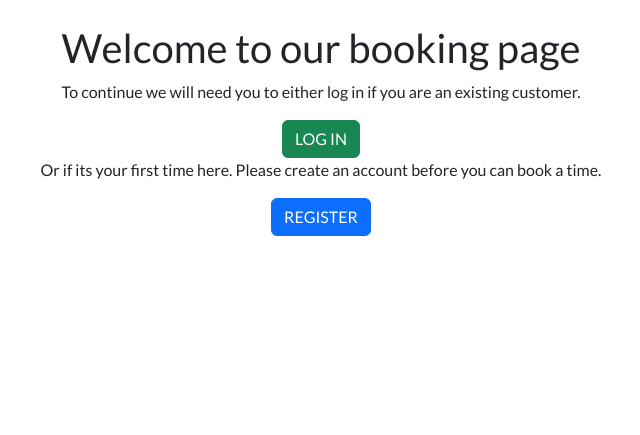
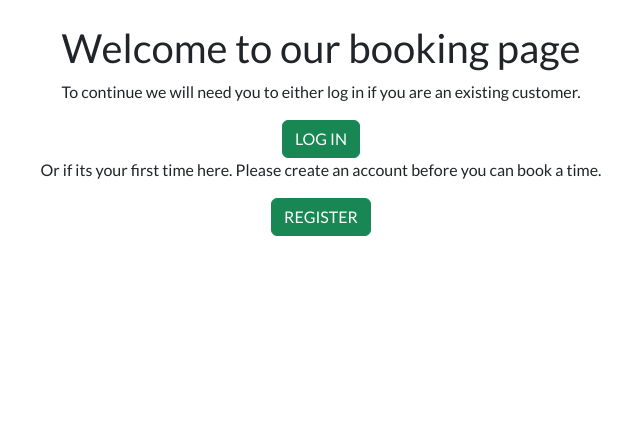
Before and after one commit to rinalds98/Savory-Junction, a Django app: page /reservations.html in a window 1280 px wide. Shown: the part 56-491 px from the top of the page, without its empty margins (319-959 px from the left). Run offline with Django 3.2, Linux system fonts and the light colour scheme; some libraries are stand-ins or nearby versions.

Commit message:
Final deployment

```diff
--- a/static/js/script.js
+++ b/static/js/script.js
@@ -8,6 +8,8 @@ $( function() {
 // stay on the screen forever.
 setTimeout(function(){
   let messages = document.getElementById("msg");
+  console.log(messages)
   let alert = new bootstrap.Alert(messages);
+  console.log(alert)
   alert.close();
 },3000);
--- a/templates/index.html
+++ b/templates/index.html
@@ -109,7 +109,7 @@
           {{ review_form.comment }}
         </div>
       </div>
-      <button type="submit" class="btn btn-primary">Leave Review</button>
+      <button type="submit" class="btn btn-success">Leave Review</button>
     </form>
   </div>
 </div>
--- a/templates/reservations.html
+++ b/templates/reservations.html
@@ -21,7 +21,7 @@
                     {{ form.time }}
                 </div>
             </div>
-            <button type="submit" class="btn btn-primary">Reserve</button>
+            <button type="submit" class="btn btn-success">Reserve</button>
         </form>
     </div>
 </div>
@@ -33,7 +33,7 @@
     <p>To continue we will need you to either log in if you are an existing customer.</p>
     <a class="btn btn-success" href="{% url 'account_login' %}">LOG IN</a>
     <p>Or if its your first time here. Please create an account before you can book a time.</p>
-    <a class="btn btn-primary" href="{% url 'account_signup' %}">REGISTER</a>
+    <a class="btn btn-success" href="{% url 'account_signup' %}">REGISTER</a>
 </div>
 {% endif %}
 {% endblock %}
--- a/templates/updatebooking.html
+++ b/templates/updatebooking.html
@@ -20,7 +20,7 @@
                     {{ form.time }}
                 </div>
             </div>
-            <button type="submit" class="btn btn-primary">Reserve</button>
+            <button type="submit" class="btn btn-success">Reserve</button>
         </form>
     </div>
     <!--This section asks if the user wants to delete their reservation-->
```
Also changed, not shown: README.md, static/images/consoleerror.png (added), static/images/jshintvalidator.png (added), static/images/jsvalidator.png (deleted).
